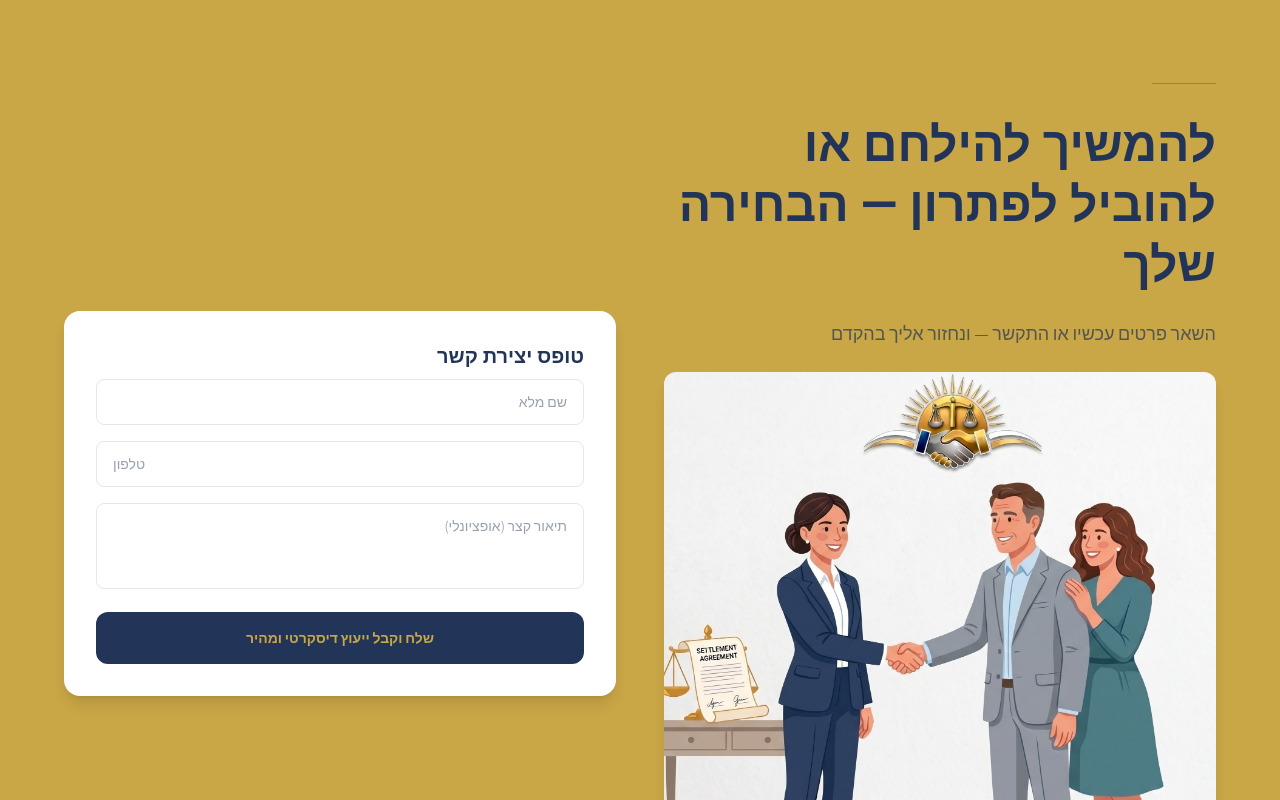
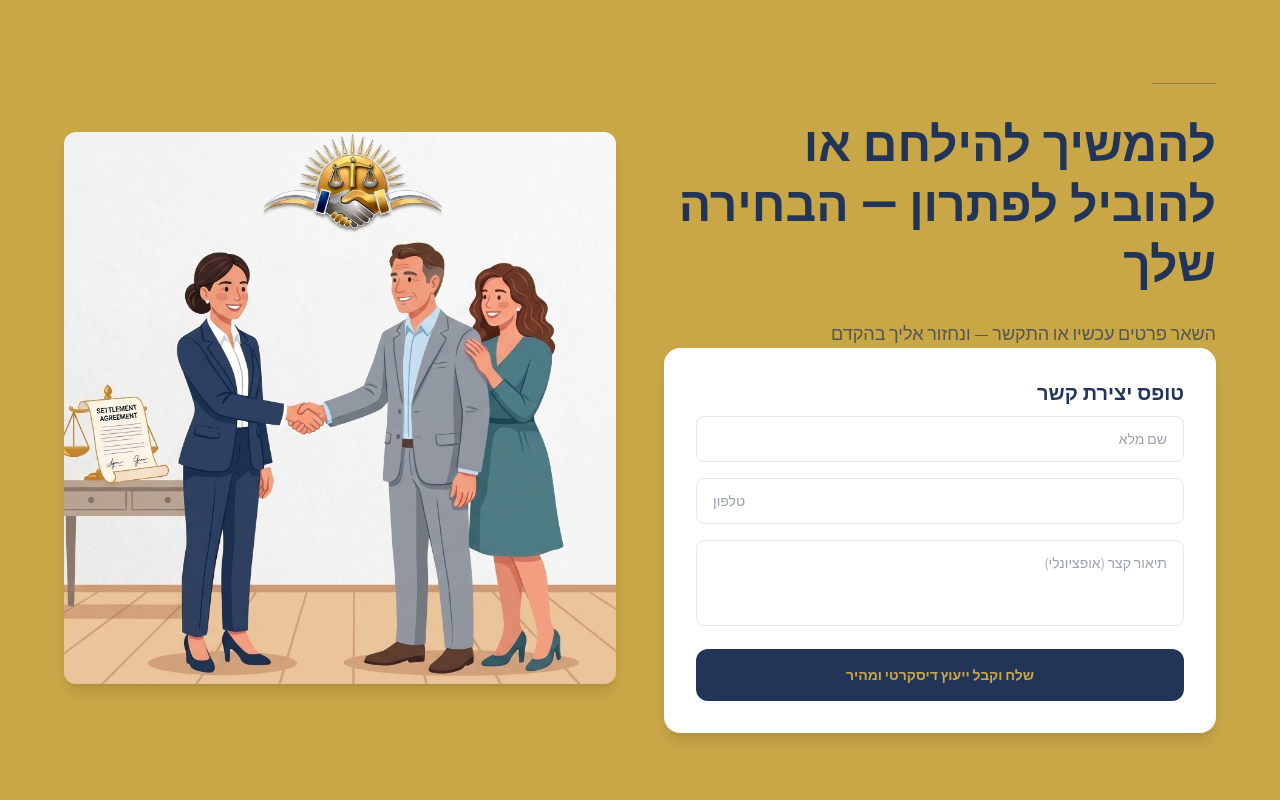
Before and after one commit to zyanir10/Gishurbo, a Next.js app: page / in a window 1280 px wide. Shown: the part 7340-8140 px from the top of the page. Built offline with nearby package versions, Linux system fonts and the light colour scheme.

Commit message:
final CTA: swap form and painting, serve painting unoptimized

```diff
--- a/app/page.tsx
+++ b/app/page.tsx
@@ -393,12 +393,12 @@ export default function HomePage() {
               <p className="text-navy/70 text-lg">
                 <EditableText contentKey="home.finalCta.cta" />
               </p>
-              <div className="rounded-xl overflow-hidden shadow-lg mt-6 aspect-square">
+              <HomeContactForm />
+            </FadeIn>
+            <FadeIn delay={150}>
+              <div className="rounded-xl overflow-hidden shadow-lg aspect-square">
                 <Image src="/handshake-painting.png" alt="לחיצת ידיים — סיום מוצלח" width={600} height={600} className="w-full h-full object-cover object-[50%_30%]" unoptimized />
               </div>
-            </FadeIn>
-            <FadeIn delay={150}>
-              <HomeContactForm />
             </FadeIn>
           </div>
         </div>
```
